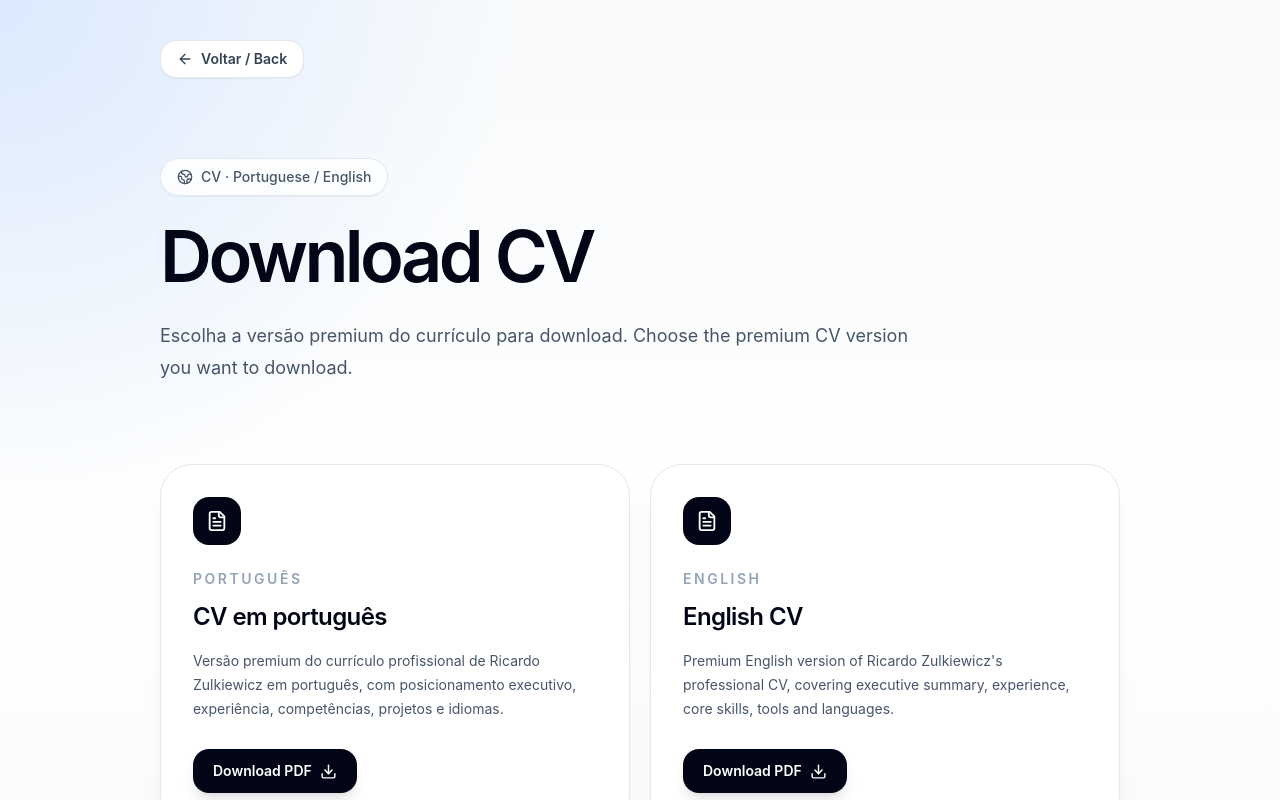
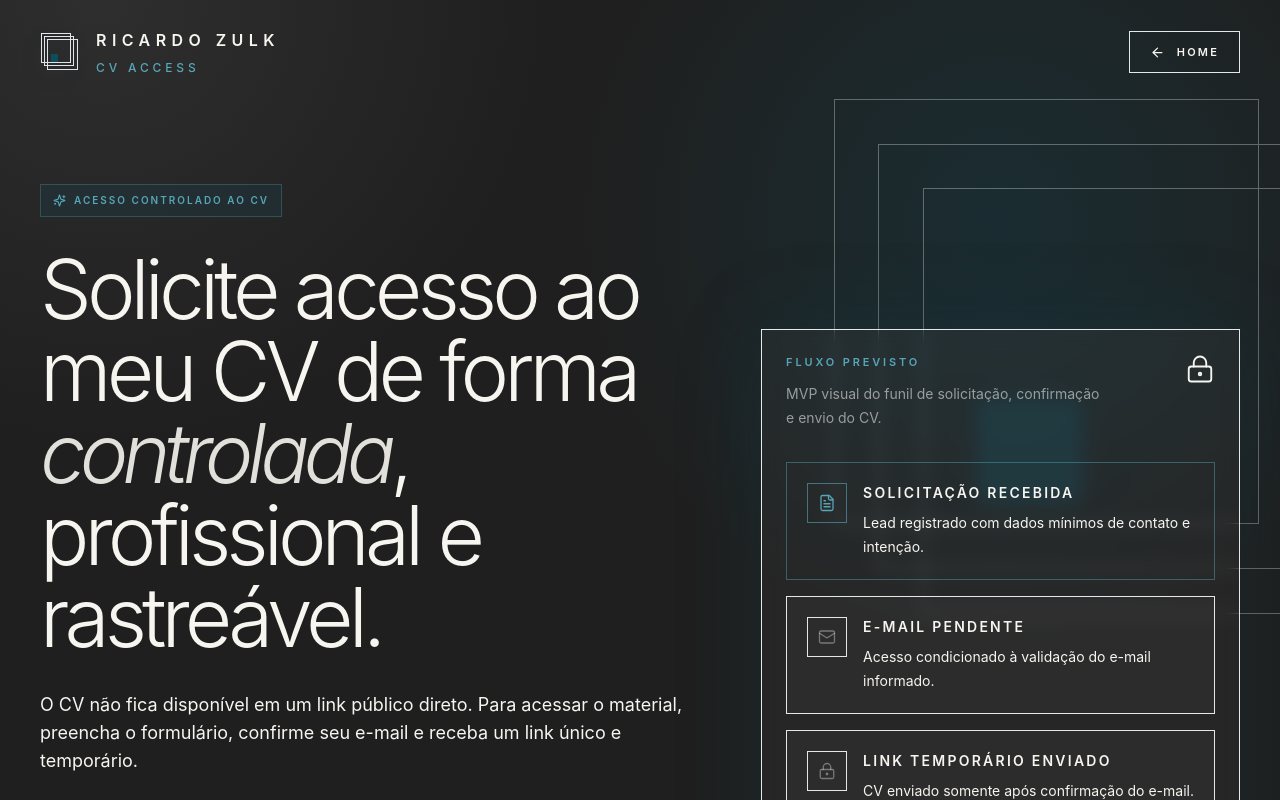
Before and after one commit to ricardozulkiewicz/ricardozulkiewicz.com, a Next.js app: page /cv in a window 1280 px wide. Shown: the top 800 px of the page. Built offline with nearby package versions, Linux system fonts and the light colour scheme.

Commit message:
Replace public CV download page with controlled access flow

```diff
--- a/app/cv/page.tsx
+++ b/app/cv/page.tsx
@@ -1,95 +1,30 @@
-import { ArrowLeft, Download, FileText, Globe2 } from "lucide-react";
+import type { Metadata } from "next";
+import CvAccessPage from "../components/CvAccessPage";
 
-const cvOptions = [
-  {
-    language: "Português",
-    title: "CV em português",
+const siteUrl = "https://ricardozulkiewicz.com";
+
+export const metadata: Metadata = {
+  title: "Solicitar acesso ao CV | Ricardo Zulk",
+  description:
+    "Página de solicitação controlada de acesso ao CV de Ricardo Zulkiewicz, com formulário, confirmação de e-mail e link temporário.",
+  alternates: {
+    canonical: `${siteUrl}/cv`,
+  },
+  openGraph: {
+    title: "Solicitar acesso ao CV | Ricardo Zulk",
     description:
-      "Versão premium do currículo profissional de Ricardo Zulkiewicz em português, com posicionamento executivo, experiência, competências, projetos e idiomas.",
-    href: "/cv/pt-final",
+      "Solicite acesso ao CV de Ricardo Zulkiewicz por meio de um fluxo controlado, profissional e rastreável.",
+    url: `${siteUrl}/cv`,
+    siteName: "Ricardo Zulk",
+    locale: "pt_BR",
+    type: "website",
   },
-  {
-    language: "English",
-    title: "English CV",
-    description:
-      "Premium English version of Ricardo Zulkiewicz's professional CV, covering executive summary, experience, core skills, tools and languages.",
-    href: "/cv/ricardo-zulkiewicz-cv-en",
+  robots: {
+    index: true,
+    follow: true,
   },
-];
-
-export const metadata = {
-  title: "CV | Ricardo Zulkiewicz",
-  description:
-    "Download Ricardo Zulkiewicz's CV in Portuguese or English. B2B Sales, CRM, IT Outsourcing, Outbound and Sales Enablement.",
 };
 
-export default function CVPage() {
-  return (
-    <main className="min-h-screen bg-[radial-gradient(circle_at_top_left,_#dbeafe,_transparent_30%),linear-gradient(180deg,_#f8fafc_0%,_#ffffff_55%,_#f1f5f9_100%)] text-slate-950">
-      <div className="mx-auto max-w-5xl px-6 py-10 lg:px-8">
-        <a
-          href="/"
-          className="inline-flex items-center rounded-2xl border border-slate-200 bg-white px-4 py-2 text-sm font-semibold text-slate-700 shadow-sm transition hover:-translate-y-0.5 hover:text-slate-950 hover:shadow-md"
-        >
-          <ArrowLeft className="mr-2" size={16} />
-          Voltar / Back
-        </a>
-
-        <section className="py-20">
-          <div className="mb-6 inline-flex items-center gap-2 rounded-full border border-slate-200 bg-white/80 px-4 py-2 text-sm font-medium text-slate-600 shadow-sm backdrop-blur">
-            <Globe2 size={16} />
-            CV · Portuguese / English
-          </div>
-
-          <h1 className="max-w-4xl text-5xl font-semibold tracking-[-0.05em] text-slate-950 md:text-7xl">
-            Download CV
-          </h1>
-
-          <p className="mt-7 max-w-3xl text-lg leading-8 text-slate-600">
-            Escolha a versão premium do currículo para download. Choose the premium CV version you want to download.
-          </p>
-        </section>
-
-        <section className="grid gap-5 md:grid-cols-2">
-          {cvOptions.map((option) => (
-            <article
-              key={option.language}
-              className="rounded-[2rem] border border-slate-200 bg-white p-8 shadow-xl shadow-slate-950/5"
-            >
-              <div className="mb-6 flex h-12 w-12 items-center justify-center rounded-2xl bg-slate-950 text-white">
-                <FileText size={22} />
-              </div>
-              <p className="text-sm font-semibold uppercase tracking-[0.18em] text-slate-400">
-                {option.language}
-              </p>
-              <h2 className="mt-3 text-2xl font-semibold tracking-tight text-slate-950">
-                {option.title}
-              </h2>
-              <p className="mt-4 text-sm leading-6 text-slate-600">
-                {option.description}
-              </p>
-              <a
-                href={option.href}
-                target="_blank"
-                rel="noreferrer"
-                className="mt-7 inline-flex items-center justify-center rounded-2xl bg-slate-950 px-5 py-3 text-sm font-semibold text-white shadow-lg shadow-slate-950/10 transition hover:-translate-y-0.5 hover:bg-slate-800"
-              >
-                Download PDF
-                <Download className="ml-2" size={17} />
-              </a>
-            </article>
-          ))}
-        </section>
-
-        <section className="mt-12 rounded-[2rem] border border-slate-200 bg-white p-8 text-sm leading-7 text-slate-600 shadow-sm">
-          <p>
-            Esta página complementa o site principal e serve como ponto rápido para compartilhar currículo em processos seletivos, networking e conversas profissionais.
-          </p>
-          <p className="mt-3">
-            This page complements the main website and provides a quick place to share CV files for hiring processes, networking and professional conversations.
-          </p>
-        </section>
-      </div>
-    </main>
-  );
+export default function CvPage() {
+  return <CvAccessPage />;
 }
```
